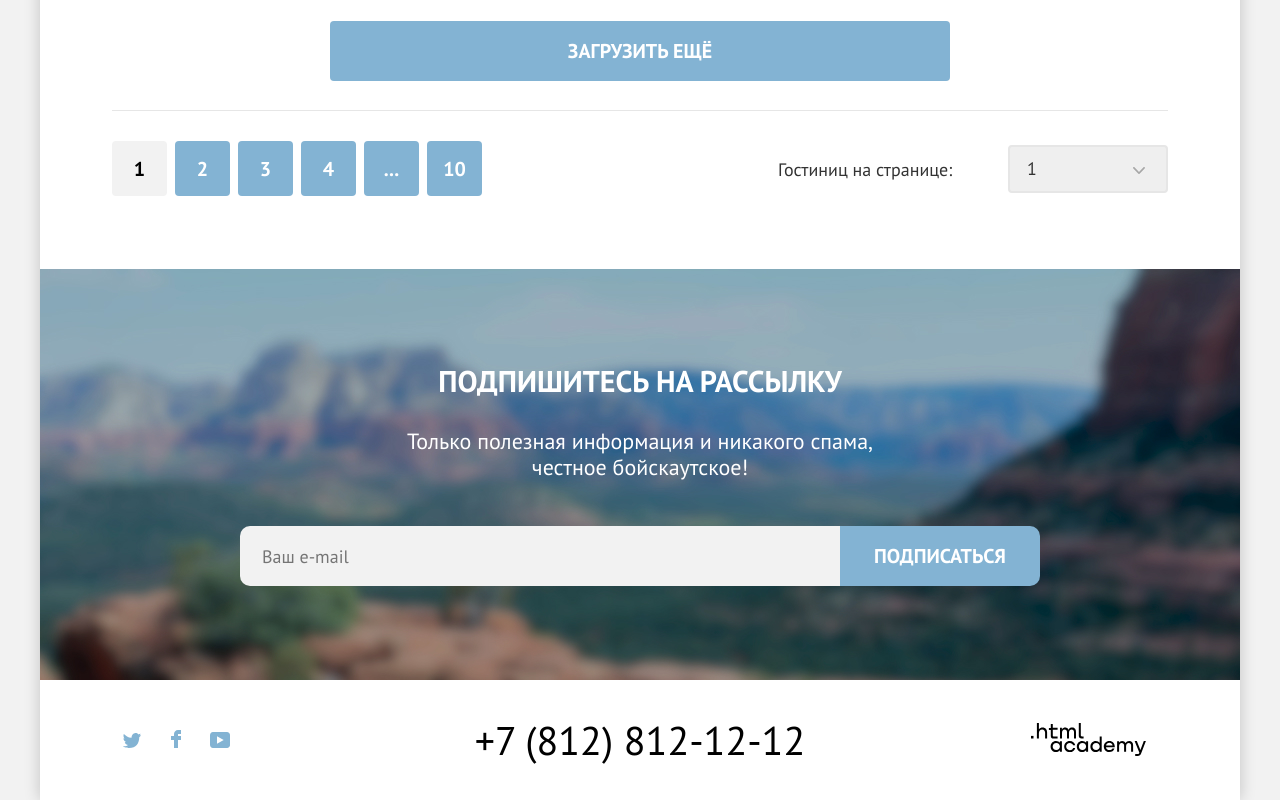
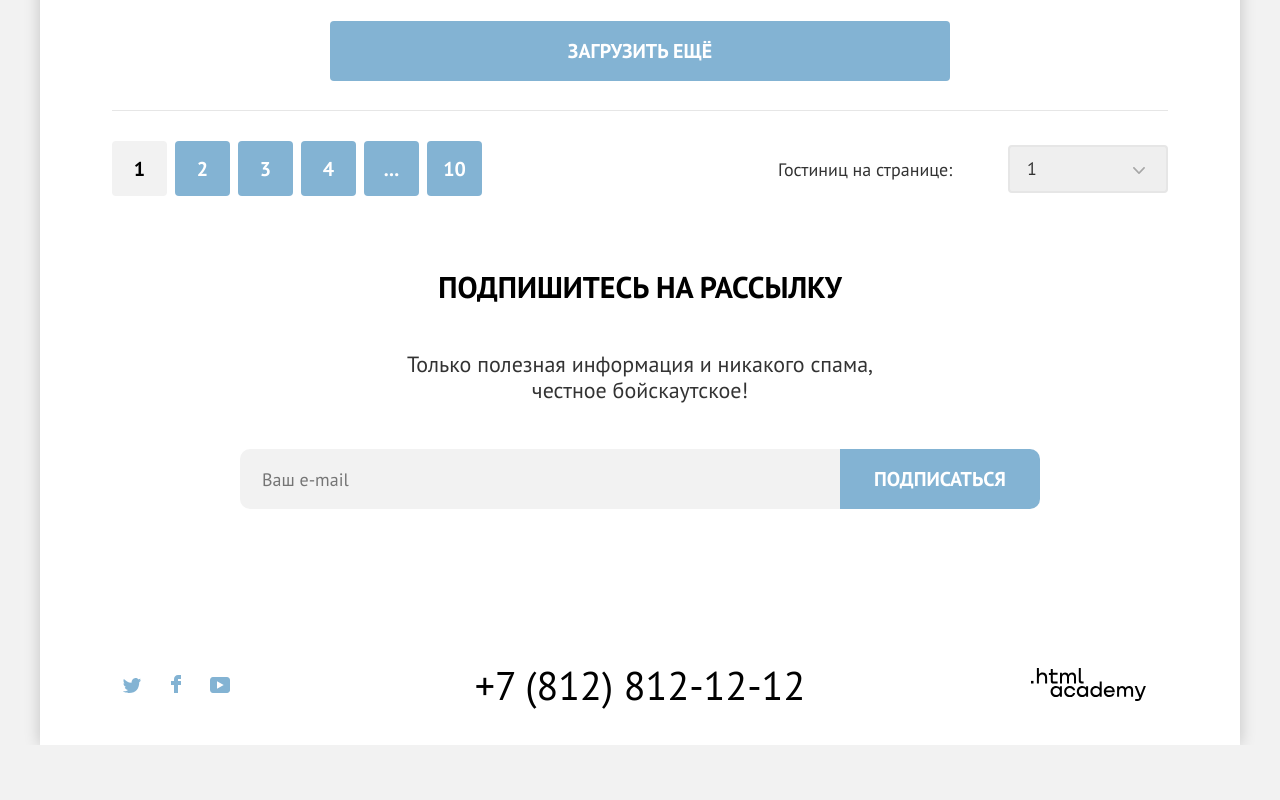
Before and after one commit to htmlacademy-htmlcss/1970787-sedona-33, a website: page catalog.html in a window 1280 px wide. Shown: the part 1559-2359 px from the top of the page. After the commit the page ends 2304 px from the top, so only its background shows below. Drawn offline with Linux system fonts and the light colour scheme.

Commit message:
Стилизует блок подписки каталога

```diff
--- a/catalog.html
+++ b/catalog.html
@@ -321,8 +321,8 @@
         </div>
       </section>
       <section class="mailing catalog-mailing">
-        <h2 class="main-title mailing-title">Подпишитесь на рассылку</h2>
-        <p class="main-text mailing-text">Только полезная информация и никакого спама,<br>честное бойскаутское!</p>
+        <h2 class="main-title mailing-title catalog-mailing-title">Подпишитесь на рассылку</h2>
+        <p class="main-text mailing-text catalog-mailing-text">Только полезная информация и никакого спама,<br>честное бойскаутское!</p>
         <form class="mailing-form" name="mailing-form" method="post" action="https://echo.htmlacademy.ru/">
           <label class="mailing-label" for="mailing-input">
             <span class="visually-hidden">E-mail</span>
--- a/styles/styles.css
+++ b/styles/styles.css
@@ -1198,6 +1198,24 @@ main {
   color: rgba(0, 0, 0, 0.6);
 }
 
+.catalog-mailing {
+  margin-bottom: 116px;
+  padding: 0;
+
+  background-color: inherit;
+  background-image: none;
+}
+
+.catalog-mailing-title {
+  margin-bottom: 46px;
+
+  color: #000000;
+}
+
+.catalog-mailing-text {
+  color: #333333;
+}
+
 /* Footer */
 
 .page-footer {
```
